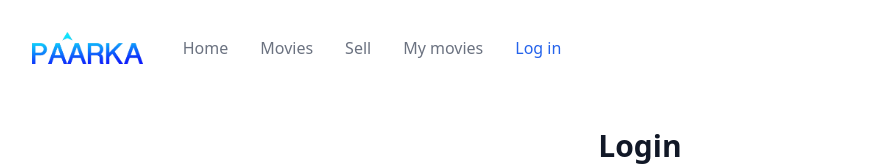
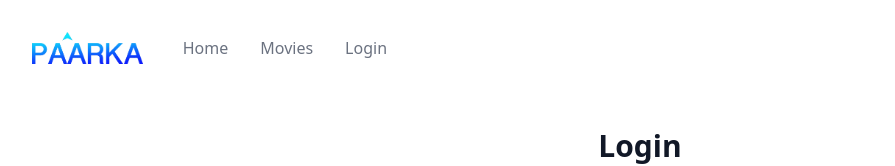
Before and after one commit to georgeos/paarka, a Next.js app in the folder client/: page /login in a window 1280 px wide. Shown: the top 166 px of the page, without its empty margins (0-895 px from the left). Built offline with nearby package versions, Linux system fonts and the light colour scheme.

Commit message:
login working with small bug

```diff
--- a/client/pages/_app.js
+++ b/client/pages/_app.js
@@ -2,12 +2,29 @@
 import '../styles/globals.css'
 import { Popover } from '@headlessui/react'
 
-const navigation = [
-  { name: 'Home', href: '/' },
-  { name: 'Movies', href: '/#movies' },
-  { name: 'Sell', href: '/create-item' },
-  { name: 'My movies', href: '/my-assets' },
-]
+function loadMenu() {
+  const menuNotLogged = [
+    { name: 'Home', href: '/' },
+    { name: 'Movies', href: '/#movies' },
+    { name: 'Login', href: '/login' }
+  ]
+  if (typeof window !== 'undefined') {
+    const accessToken = window.localStorage.getItem('auth-token')
+    if(accessToken) {
+      return [
+        { name: 'Home', href: '/' },
+        { name: 'Movies', href: '/#movies' },
+        { name: 'My movies', href: '/my-assets' },
+        { name: 'Sell', href: '/create-item' },
+      ]
+    } else {
+      return menuNotLogged
+    }
+  } else {
+    return menuNotLogged
+  }
+}
+const navigation = loadMenu()
 
 function MyApp({ Component, pageProps }) {
   return (
@@ -31,9 +48,6 @@ function MyApp({ Component, pageProps }) {
                   {item.name}
                 </a>
               ))}
-              <a href="login" className="font-medium text-blue-600 hover:text-blue-500">
-                Log in
-              </a>
             </div>
           </nav>
         </div>
--- a/client/pages/login.js
+++ b/client/pages/login.js
@@ -1,11 +1,16 @@
 import { useState } from 'react'
 import axios from 'axios'
-
-
+import { useRouter } from 'next/router'
 
 export default function Example() {
 
-
+  const router = useRouter()
+  if (typeof window !== 'undefined') {
+    const accessToken = window.localStorage.getItem('auth-token')
+    if(accessToken) {
+      router.push('/')
+    }
+  }
   const [formInput, updateFormInput] = useState({  email: '', password: '' })
   const [logginError,updateLoginError] = useState(false)
 
@@ -15,7 +20,10 @@ export default function Example() {
     if (!email || !password ) return
     await  axios.post('http://localhost:3001/api/user/login' , formInput  )
   .then((response) => {
-    window.localStorage.setItem('auth-token', response.data) })
+    window.localStorage.setItem('auth-token', response.data)
+    router.push('/')
+    router.reload()
+  })
   .catch(function (error) {
     if (error.response) {
       updateLoginError(true)
```
